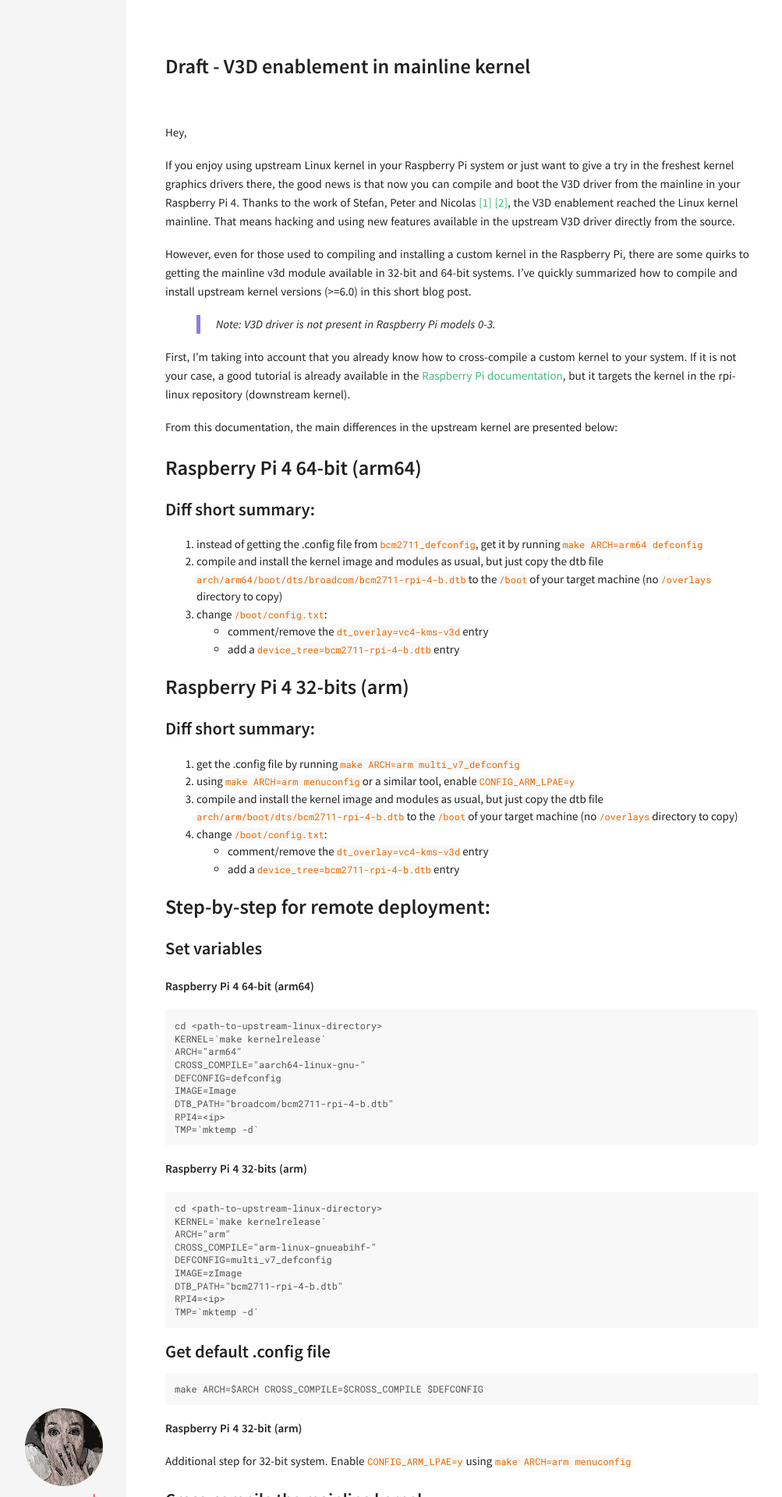
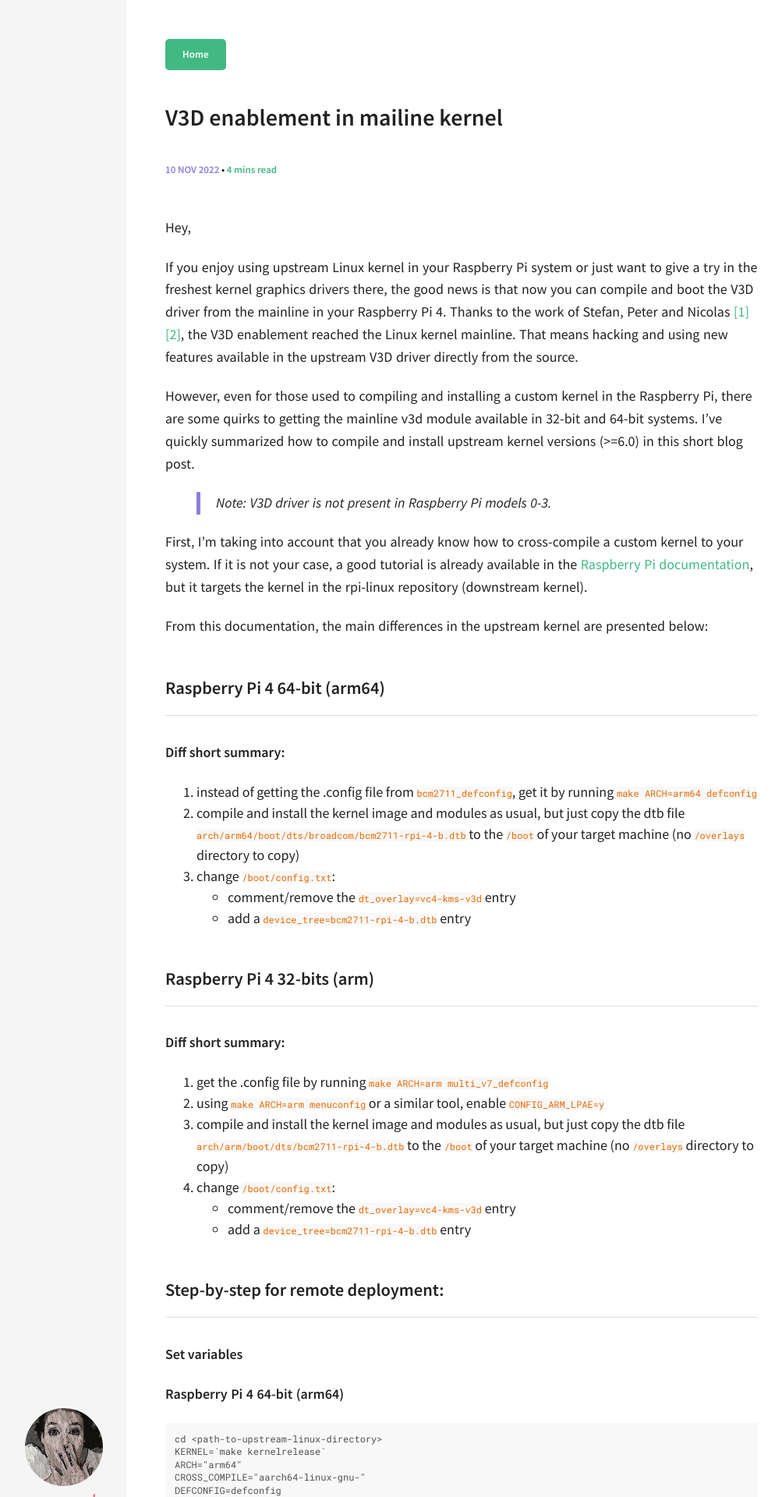
Before and after one commit to melissawen/melissawen.github.io, a Jekyll site: the page built from _posts/2022-09-22-v3d-in-the-mainline.md, in a window 1280 px wide. Shown: the top 1920 px of the page at 78% size, without its empty margins (158-1161 px from the left). Built offline with Jekyll 4.4.1, drawn with Linux system fonts in a browser that asks for light colours; some of the changed text lies outside the part shown.

Commit message:
post about v3d enablement in the mainline kernel

```diff
--- a/2022-09-22-v3d-in-the-mainline.md
+++ b/_posts/2022-09-22-v3d-in-the-mainline.md
@@ -1,10 +1,10 @@
 ---
-layout: page
-title: "Draft - V3D enablement in mainline kernel"
-date: 2022-09-22 08:00:00 -0100
-draft: draft
-permalink: /draft-v3d-enablement
+layout: post
+title: "V3D enablement in mailine kernel"
+date: 2022-11-10 11:40:00 -0300
+categories: igalia
 ---
+
 
 Hey,
 
```
